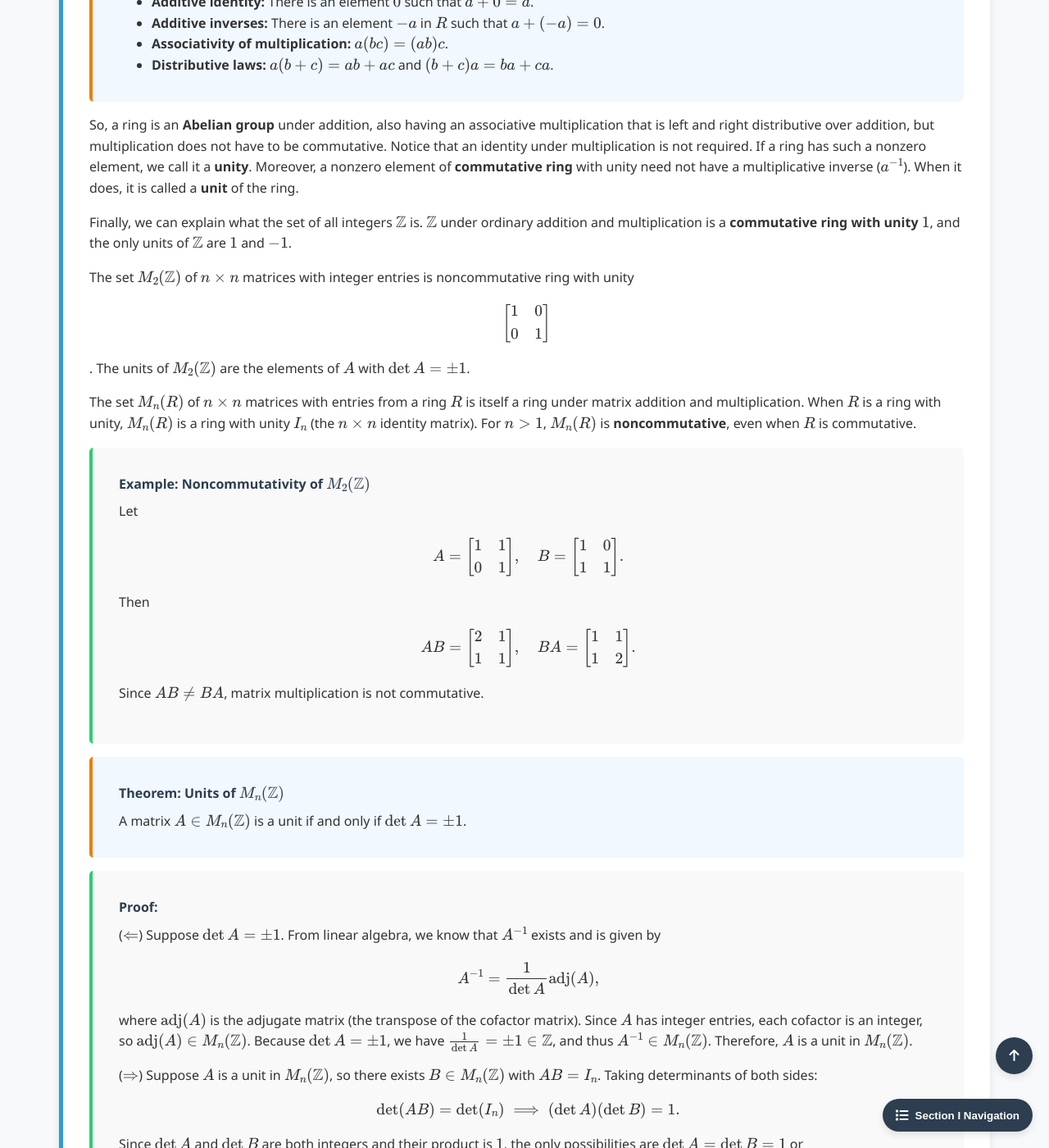
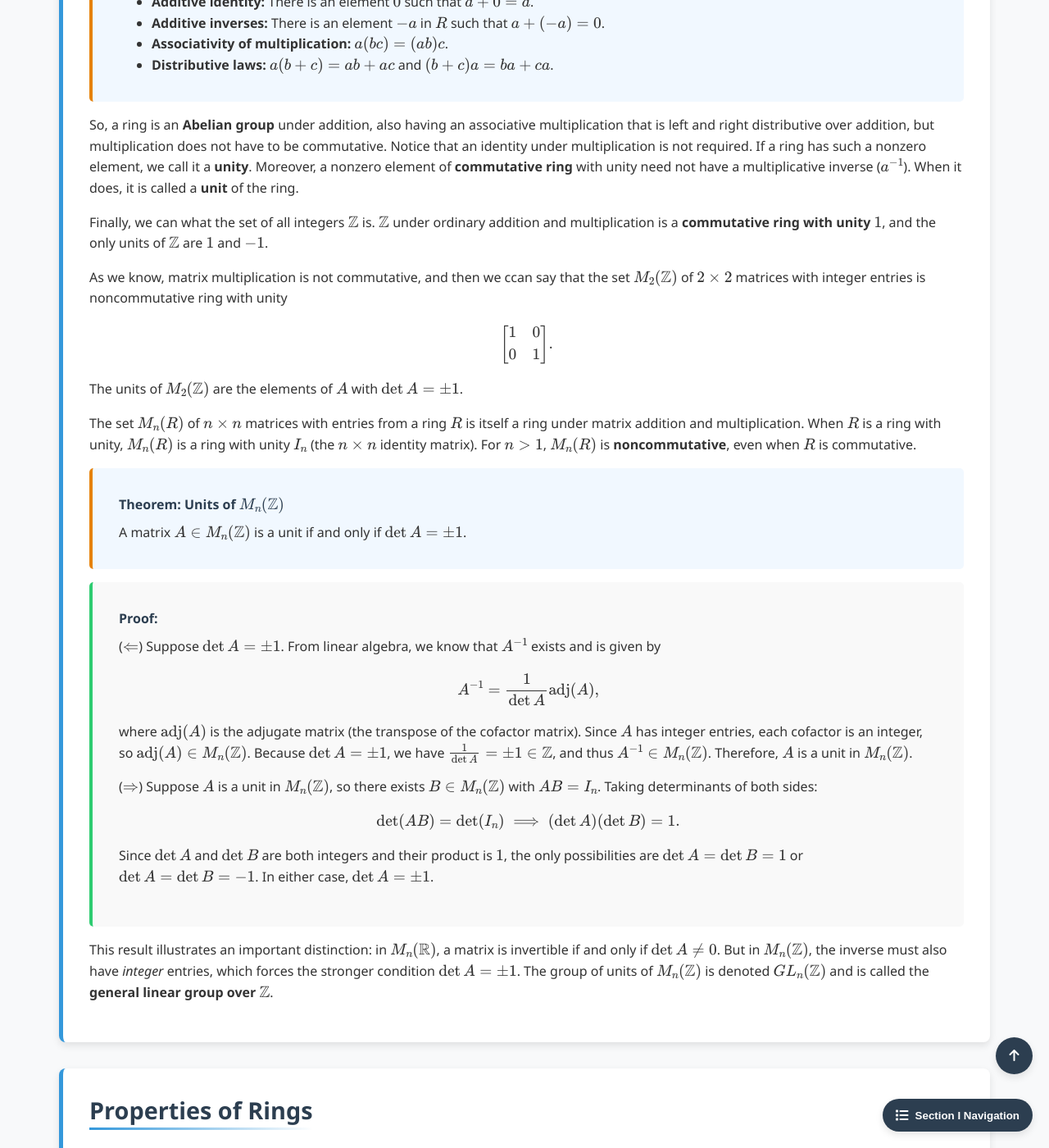
Before and after one commit to Yusukey01/yusukey01.github.io, a Jekyll site: the page built from Mathematics/Linear_algebra/intro_rings.html, in a window 1280 px wide and 1400 px high, scrolled down 1305 px. Shown: the whole window at 82% size. Built offline with Jekyll 4.4.1, drawn with Linux system fonts in a browser that asks for light colours.

Commit message:
write I-18, intro to rings

```diff
--- a/Mathematics/Linear_algebra/intro_rings.html
+++ b/Mathematics/Linear_algebra/intro_rings.html
@@ -164,15 +164,18 @@ noindex: true
                 </p>
 
                 <p>
-                    Finally, we can explain what the set of all integers \(\mathbb{Z}\) is. \(\mathbb{Z}\) under
+                    Finally, we can what the set of all integers \(\mathbb{Z}\) is. \(\mathbb{Z}\) under
                     ordinary addition and multiplication is a <strong>commutative ring with unity</strong> \(1\),
                     and the only units of \(\mathbb{Z}\) are \(1\) and \(-1\).
                 </p>
 
                 <p>
-                    The set \(M_2(\mathbb{Z})\) of \(n \times n\) matrices with integer entries is noncommutative ring with unity
-                     \begin{bmatrix} 1 & 0 \\ 0 & 1 \\ \end{bmatrix}. The units of \(M_2(\mathbb{Z})\) are the elements of \(A\)
-                     with \(\det A = \pm 1\).
+                    As we know, matrix multiplication is not commutative, and then we ccan say that the set
+                    \(M_2(\mathbb{Z})\) of \(2 \times 2\) matrices with integer entries is noncommutative ring with unity
+                    \[
+                    \begin{bmatrix} 1 & 0 \\ 0 & 1 \\ \end{bmatrix}.
+                    \]
+                    The units of \(M_2(\mathbb{Z})\) are the elements of \(A\) with \(\det A = \pm 1\).
                 </p>
 
                 <p>
@@ -182,22 +185,6 @@ noindex: true
                     even when \(R\) is commutative.
                 </p>
 
-                <div class="proof">
-                    <span class="proof-title">Example: Noncommutativity of \(M_2(\mathbb{Z})\)</span>
-                    <p>
-                        Let
-                        \[
-                        A = \begin{bmatrix} 1 & 1 \\ 0 & 1 \end{bmatrix}, \quad
-                        B = \begin{bmatrix} 1 & 0 \\ 1 & 1 \end{bmatrix}.
-                        \]
-                        Then
-                        \[
-                        AB = \begin{bmatrix} 2 & 1 \\ 1 & 1 \end{bmatrix}, \quad
-                        BA = \begin{bmatrix} 1 & 1 \\ 1 & 2 \end{bmatrix}.
-                        \]
-                        Since \(AB \neq BA\), matrix multiplication is not commutative.
-                    </p>
-                </div>
 
                 <div class="theorem">
                     <span class="theorem-title">Theorem: Units of \(M_n(\mathbb{Z})\)</span>
@@ -234,8 +221,6 @@ noindex: true
                     forces the stronger condition \(\det A = \pm 1\). The group of units of \(M_n(\mathbb{Z})\) is denoted
                     \(GL_n(\mathbb{Z})\) and is called the <strong>general linear group over \(\mathbb{Z}\)</strong>.
                 </p>
-
-
 
             </section>
 
```
